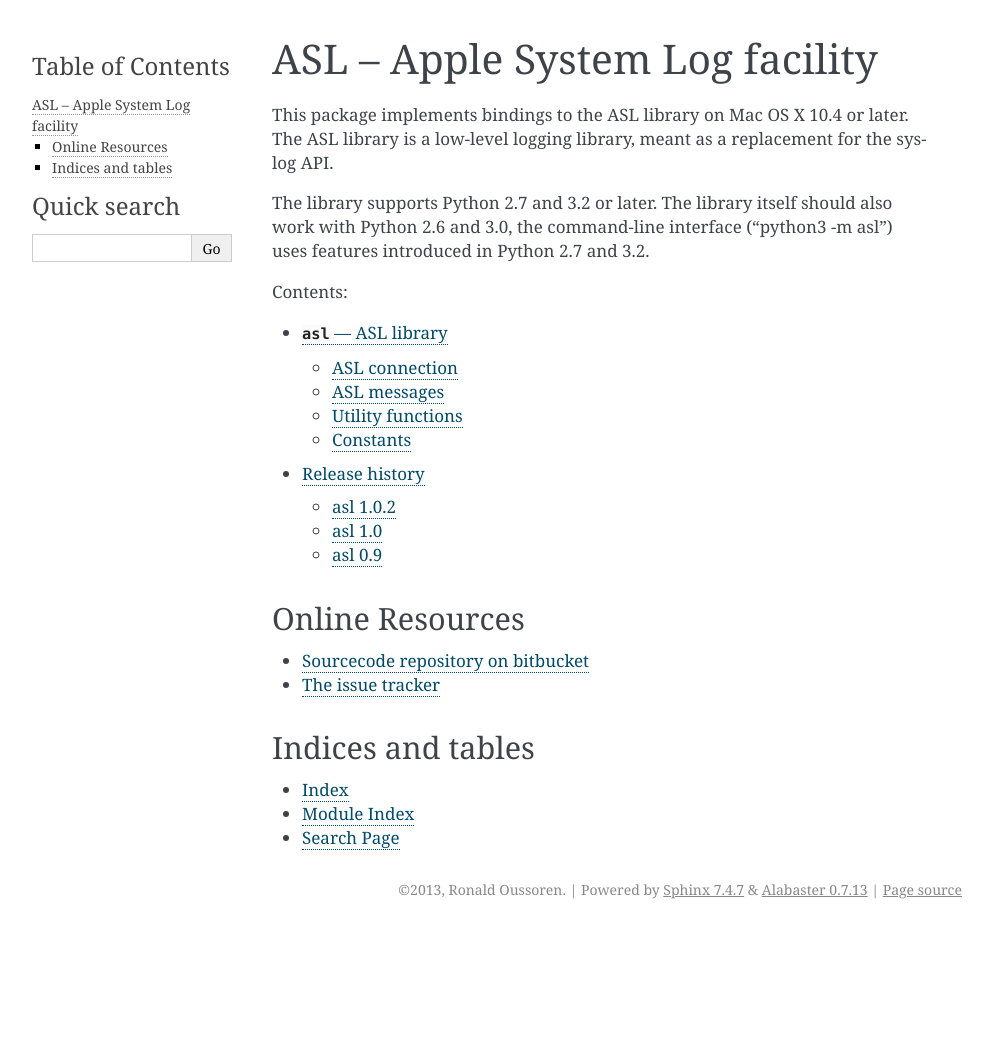
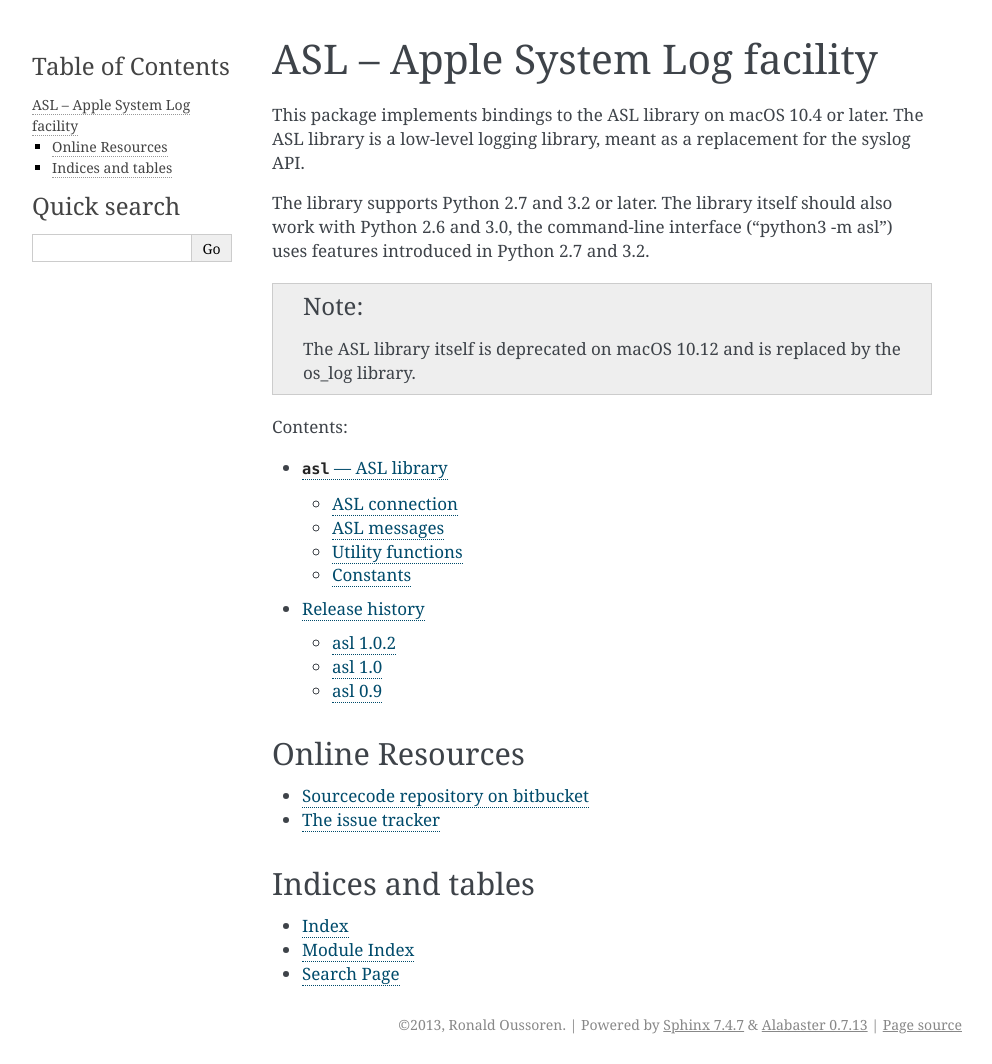
Before and after one commit to ronaldoussoren/asl, a Sphinx documentation site: the page built from doc/index.rst, in a window 1280 px wide. Shown: the whole page, without its empty margins (148-1140 px from the left). Built offline with Sphinx 7.4.7, drawn with Linux system fonts in a browser that asks for light colours; pages that are not in the unit, such as notebooks, are missing from menus; before the commit the page ends 929 px from its top, so only the background shows below that.

Commit message:
Document that asl is deprecated in macOS 10.12

```diff
--- a/doc/index.rst
+++ b/doc/index.rst
@@ -2,7 +2,7 @@ ASL -- Apple System Log facility
 =================================
 
 This package implements bindings to the ASL
-library on Mac OS X 10.4 or later. The ASL
+library on macOS 10.4 or later. The ASL
 library is a low-level logging library, meant
 as a replacement for the syslog API.
 
@@ -11,6 +11,11 @@ or later. The library itself should also work
 with Python 2.6 and 3.0, the command-line interface
 ("python3 -m asl") uses features introduced in
 Python 2.7 and 3.2.
+
+.. note::
+
+   The ASL library itself is deprecated on macOS 10.12
+   and is replaced by the os_log library.
 
 
 Contents:
```
